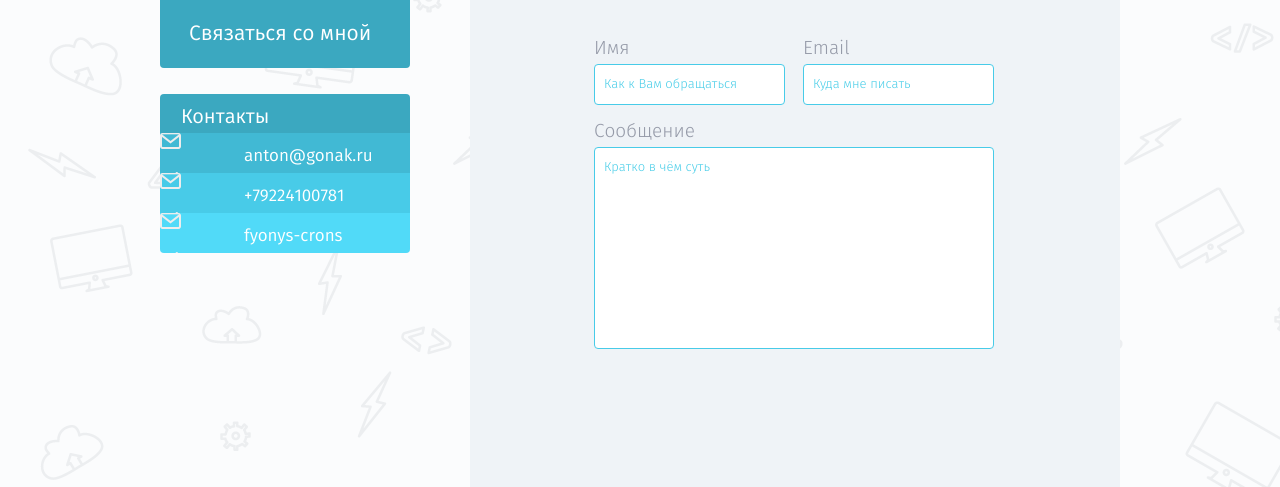
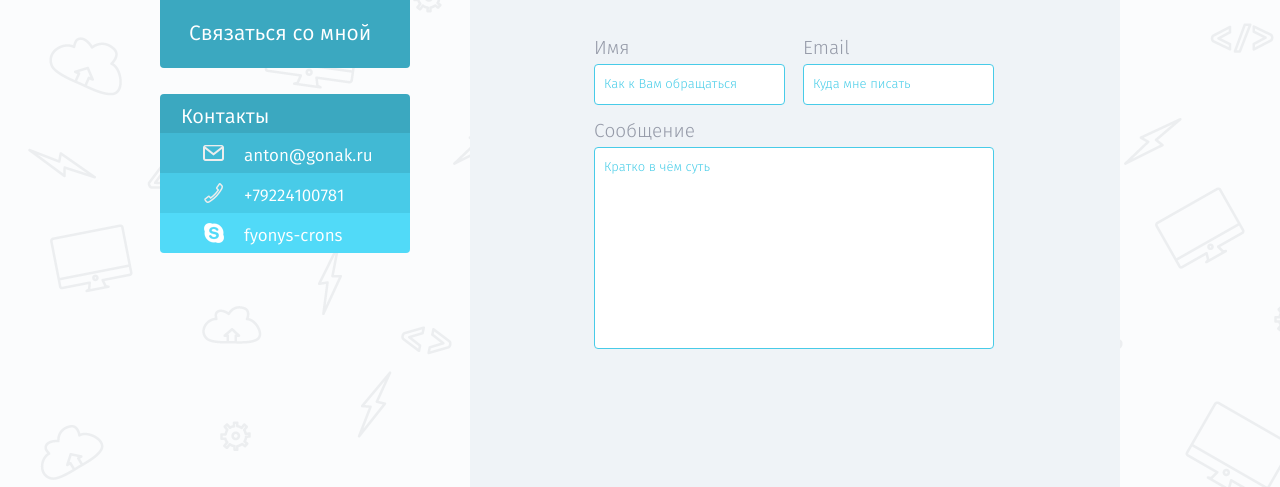
Before and after one commit to gonakav/vp01, a website: page app/contacts.html in a window 1280 px wide. Shown: the part 305-792 px from the top of the page. Drawn offline with Linux system fonts and the light colour scheme.

Commit message:
Редактирование contacts.html и works.html для использования в блоке КОНТАКТЫ спрайтов.

```diff
--- a/app/contacts.html
+++ b/app/contacts.html
@@ -141,17 +141,17 @@
                     </div>
                     <ul class="contacts-btn">
                         <li class="contacts-item mail">
-                            <a class="contacts-link" href="mailto:anton@gonak.ru">
+                            <a class="contacts-link contacts-email" href="mailto:anton@gonak.ru">
                                     anton@gonak.ru
                             </a>
                         </li>
                         <li class="contacts-item phone">
-     					    <a class="contacts-link" href="tel:+79224100781">
+                            <a class="contacts-link contacts-tel" href="tel:+79224100781">
                                 +79224100781
                             </a>
                         </li>
                         <li class="contacts-item skype">
-     					    <a class="contacts-link" href="skype:fyonys-crons?chat">
+                            <a class="contacts-link contacts-skype" href="skype:fyonys-crons?chat">
                                 fyonys-crons
                             </a>
                         </li>
```
Also changed, not shown: app/works.html (+3 -4 lines). Lines whose indentation alone changed are shown as unchanged.
